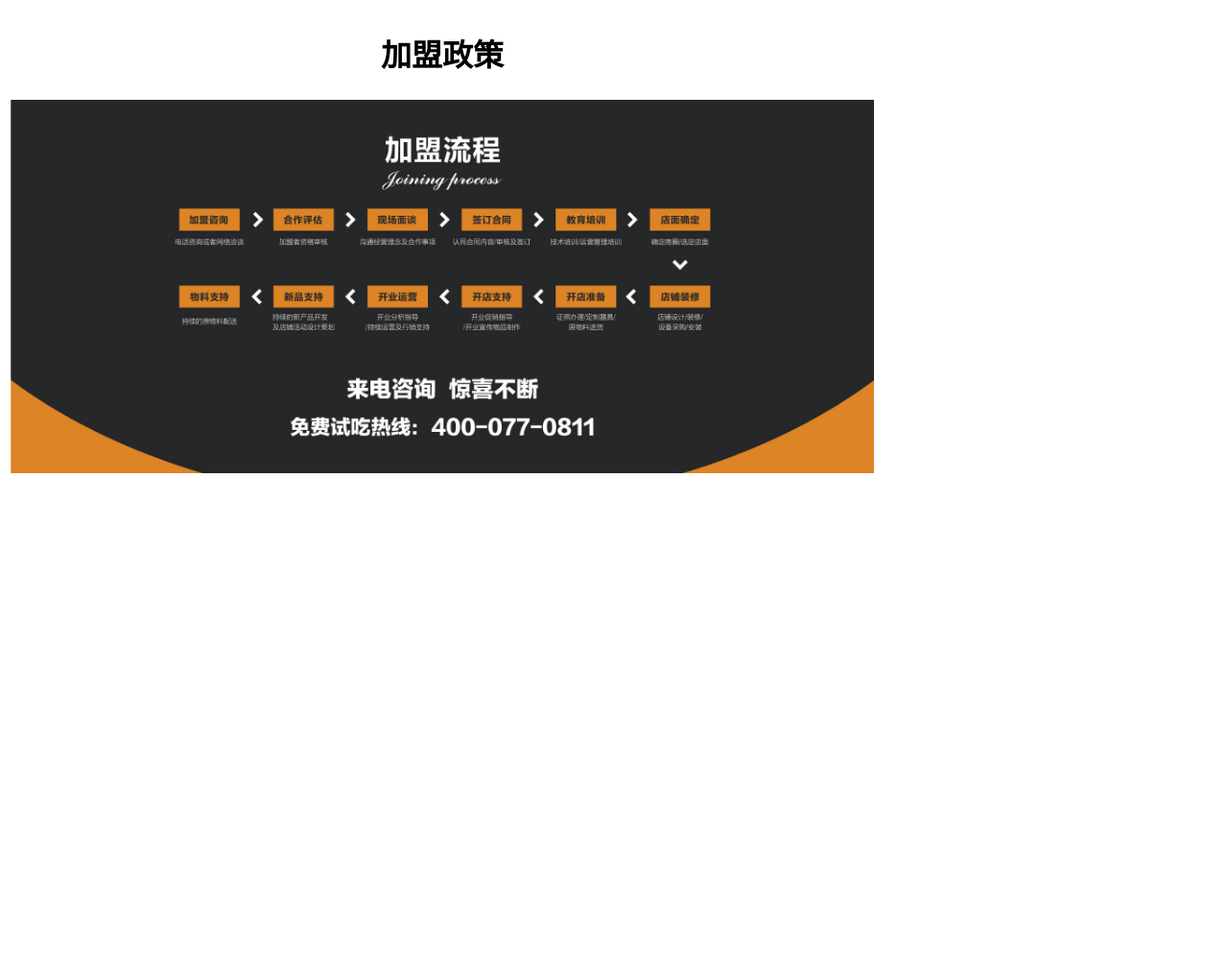
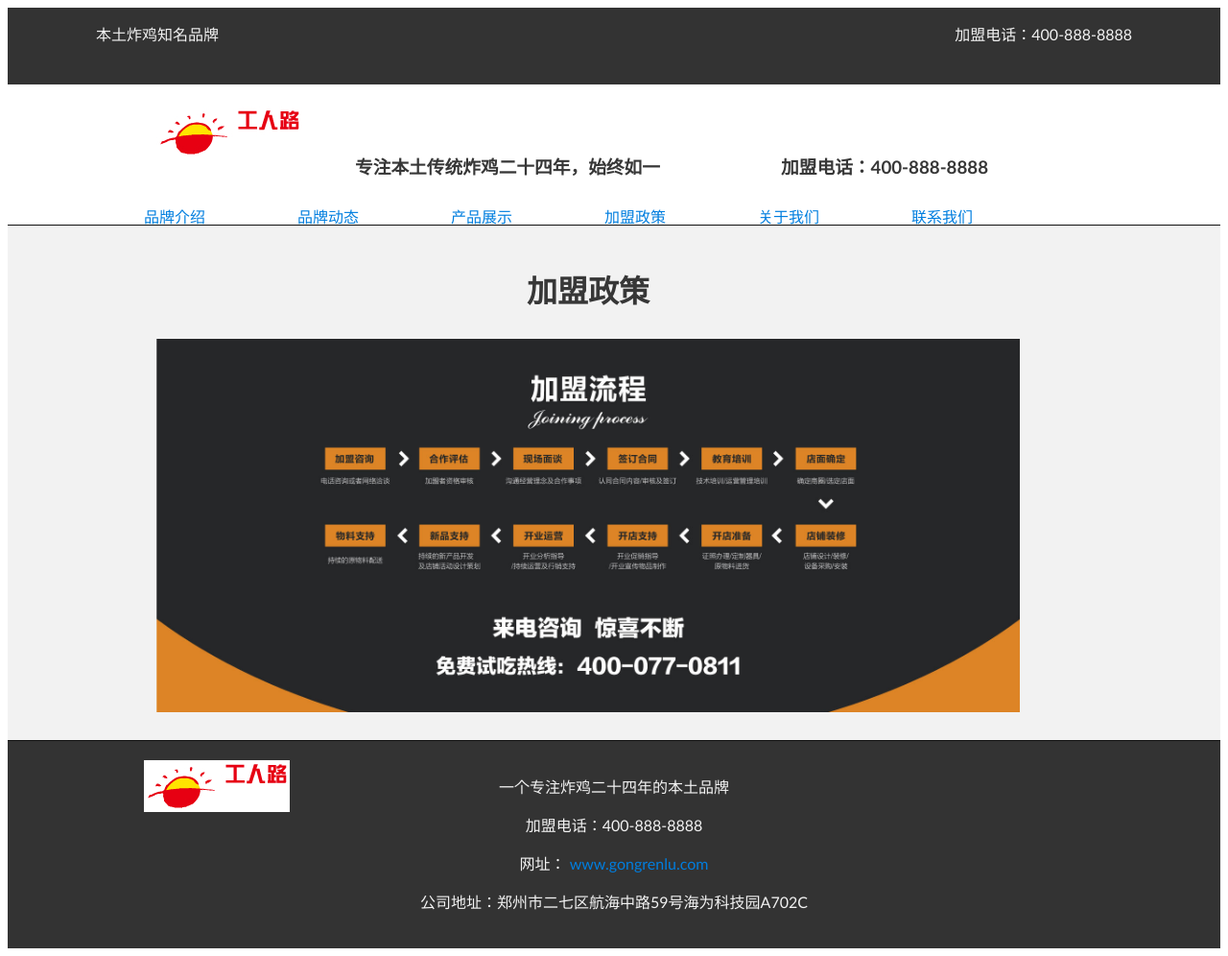
Before and after one commit to miruacle/HomePage, a plain HTML site: page join.html in a window 1280 px wide. Shown: the whole page at 96% size. Before the commit the page ends 800 px from the top, so only its background shows below. Drawn offline with Linux system fonts and the light colour scheme; files that its build step writes are made by us from their sources.

Commit message:
Update join.html

```diff
--- a/join.html
+++ b/join.html
@@ -1,11 +1,41 @@
 <!DOCTYPE html>
 <html>
 <head>
-<meta charset="UTF-8">
-<title>Insert title here</title>
+	<meta charset="UTF-8">
+	<link rel="stylesheet" type="text/css" media="screen" href="stylesheet.css">
+	<title>工人路炸鸡</title>
 </head>
 <body>
-	<div id="content">
+
+	<!-- HEADER -->
+    <div id="header" class="outer">
+    	<p id="header_words">本土炸鸡知名品牌</p>
+    	<p id="header_tel">加盟电话：400-888-8888</p>
+    </div>
+
+    <div id="logo_wrap" class="outer">
+    	<div id="header_logo" class="inner">
+    		<table>
+    			<tr>
+    				<td><a href="index.html"><img id="logo_img" src="images/logo.jpg"></a></td>
+    				<td><h3 id="logo_words">专注本土传统炸鸡二十四年，始终如一</h3></td>
+    				<td><h3 id="logo_tel">加盟电话：400-888-8888</h3></td>
+    			</tr>
+    		</table>
+    	</div>
+
+        <div id="header_bar" class="inner">
+        	<a class="introduction_link" href="introduction.html">品牌介绍</a>
+        	<a class="dynamics_link" href="dynamics.html">品牌动态</a>
+        	<a class="show_link" href="show.html">产品展示</a>
+        	<a class="join_link" href="join.html">加盟政策</a>
+        	<a class="about_link" href="about.html">关于我们</a>
+        	<a class="contact_link" href="contact.html">联系我们</a>
+        </div>
+	</div>
+	<!-- MAIN CONTENT -->
+	<div id="main_content_wrap" class="outer">
+	<div id="join_content"  class="inner">
 		<table style="text-align:center">
 			<tr>
 				<td><h1>加盟政策</h1></td>
@@ -17,5 +47,16 @@
 			</tr>
 		</table>
 	</div>
+	</div>
+	<!-- FOOTER  -->
+    <div id="footer_wrap" class="outer">
+      <footer class="inner">
+      	<img id="footer_logo" src="images/logo.jpg">
+		<p>一个专注炸鸡二十四年的本土品牌</p>
+		<p>加盟电话：400-888-8888</p>
+        <p>网址： <a href="www.gongrenlu.com">www.gongrenlu.com</a></p>
+        <p>公司地址：郑州市二七区航海中路59号海为科技园A702C</a></p>
+      </footer>
+    </div>
 </body>
 </html>
```
